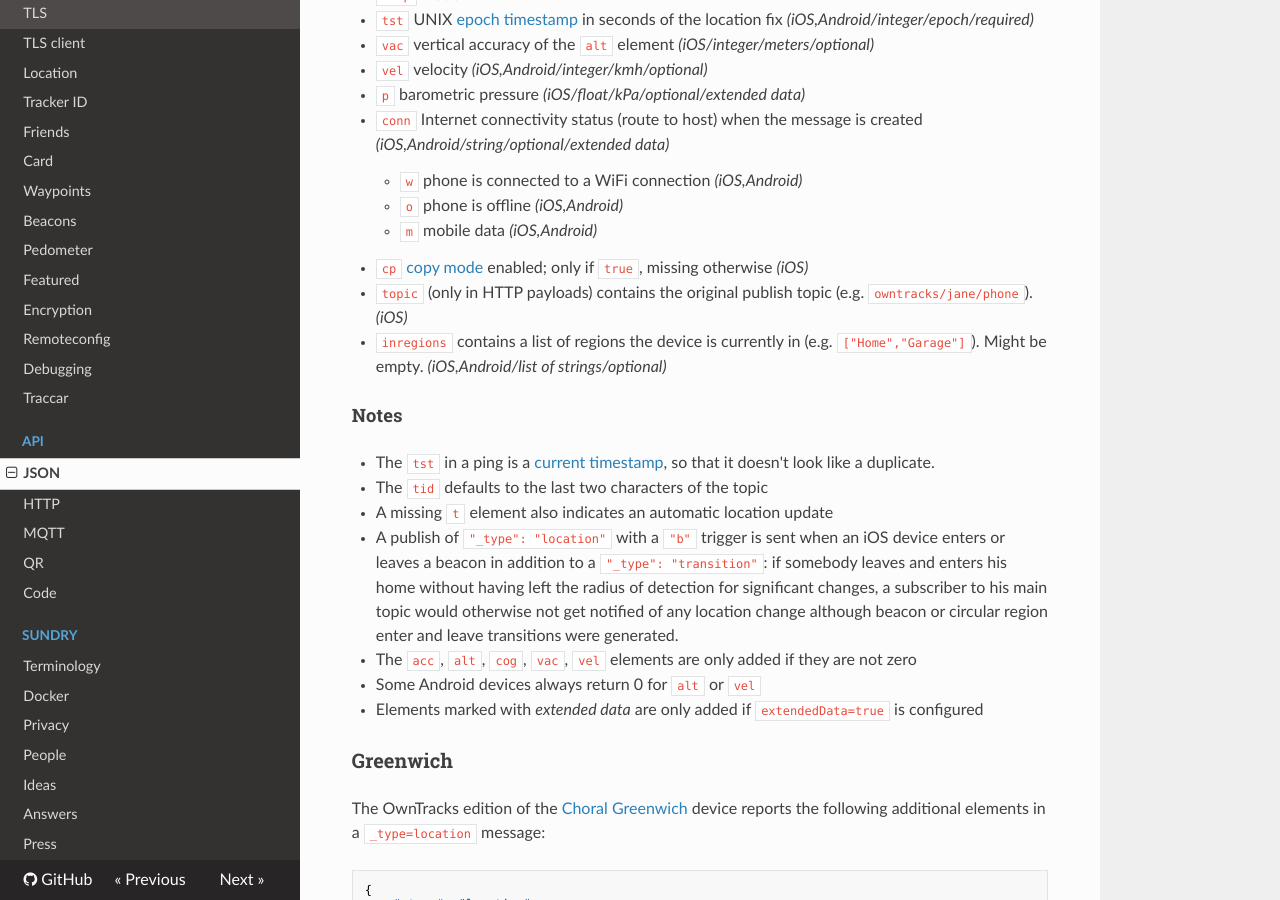
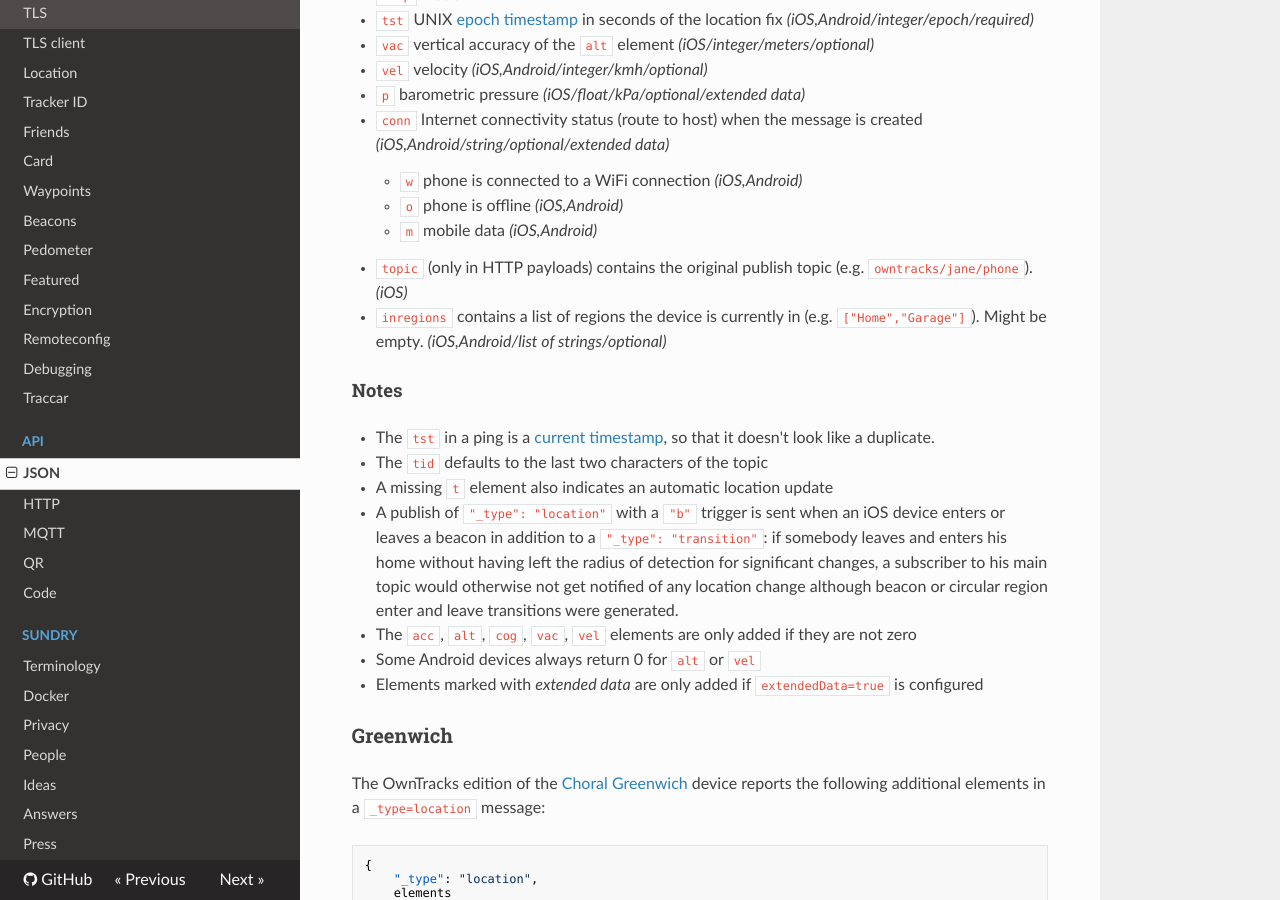
Before and after one commit to owntracks/booklet, an MkDocs documentation site: the page built from docs/tech/json.md, in a window 1280 px wide and 900 px high, scrolled down 1886 px. Built offline with MkDocs 1.6.1, drawn with Linux system fonts in a browser that asks for light colours; nearby versions of some CDN libraries; old or Windows-style settings are respelled for this version of MkDocs.

Commit message:
remove dangling mention to obsoleted copy mode 	addresses https://github.com/owntracks/android/issues/617

```diff
--- a/docs/tech/json.md
+++ b/docs/tech/json.md
@@ -71,7 +71,6 @@ This location object describes the location of the device that reported it.
     * `w` phone is connected to a WiFi connection _(iOS,Android)_
     * `o` phone is offline _(iOS,Android)_
     * `m` mobile data _(iOS,Android)_
-* `cp` [copy mode](../features/copy.md) enabled; only if `true`, missing otherwise _(iOS)_
 * `topic` (only in HTTP payloads) contains the original publish topic (e.g. `owntracks/jane/phone`). _(iOS)_
 * `inregions` contains a list of regions the device is currently in (e.g. `["Home","Garage"]`). Might be empty. _(iOS,Android/list of strings/optional)_
 
```
